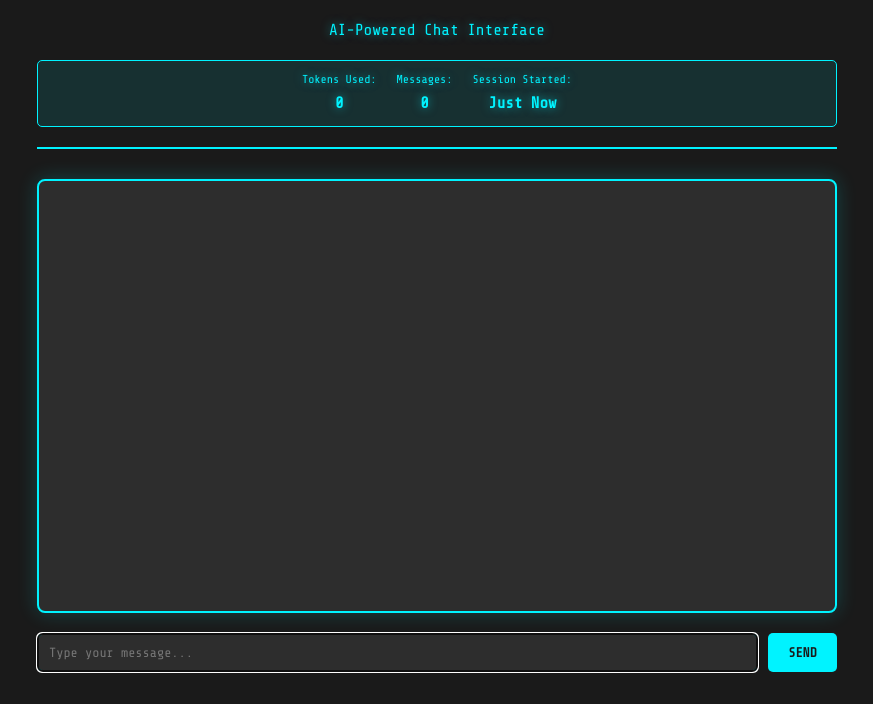
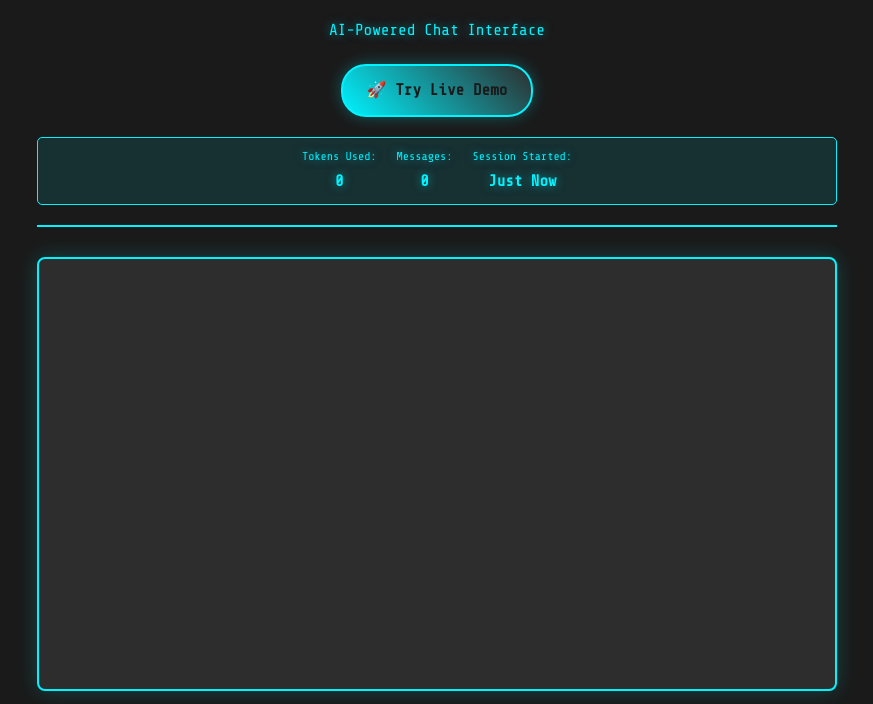
Before and after one commit to digitaldave0/davbot, a website: page public/index.html in a window 1280 px wide. Shown: the part 96-800 px from the top of the page, without its empty margins (203-1076 px from the left). Drawn offline with nearby package versions, Linux system fonts and the light colour scheme.

Commit message:
feat: add live demo link with cyberpunk styling

```diff
--- a/public/index.html
+++ b/public/index.html
@@ -185,12 +185,43 @@
         a:hover {
             text-shadow: var(--text-glow);
         }
+
+        .demo-link {
+            margin: 20px 0;
+        }
+
+        .live-demo-button {
+            display: inline-block;
+            background: linear-gradient(45deg, var(--neon-blue), var(--robot-gray));
+            color: var(--dark-bg);
+            padding: 12px 24px;
+            border-radius: 25px;
+            text-decoration: none;
+            font-weight: bold;
+            transition: all 0.3s ease;
+            box-shadow: 0 0 15px rgba(0, 243, 255, 0.3);
+            border: 2px solid var(--neon-blue);
+            text-shadow: none;
+        }
+
+        .live-demo-button:hover {
+            transform: translateY(-2px);
+            box-shadow: 0 0 20px var(--neon-blue);
+            background: var(--dark-bg);
+            color: var(--neon-blue);
+            text-shadow: var(--text-glow);
+        }
     </style>
 </head>
 <body>
     <div class="header">
         <h1>🤖 DaveBot</h1>
         <p>AI-Powered Chat Interface</p>
+        <div class="demo-link">
+            <a href="https://685c15ab20f6a100080ad1af--funny-bienenstitch-0c3a88.netlify.app/" target="_blank" class="live-demo-button">
+                🚀 Try Live Demo
+            </a>
+        </div>
         <div class="usage-stats">
             <div class="stat-item">
                 <span class="stat-label">Tokens Used:</span>
```
